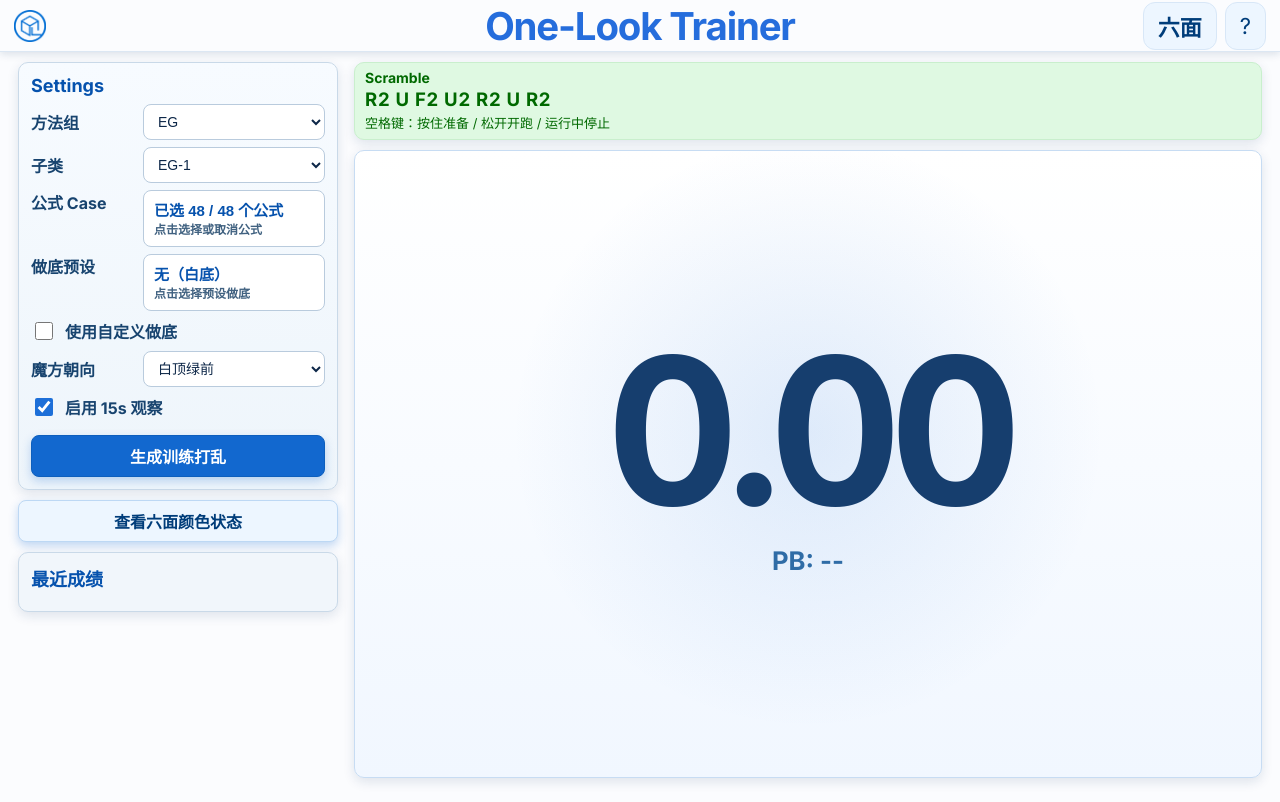
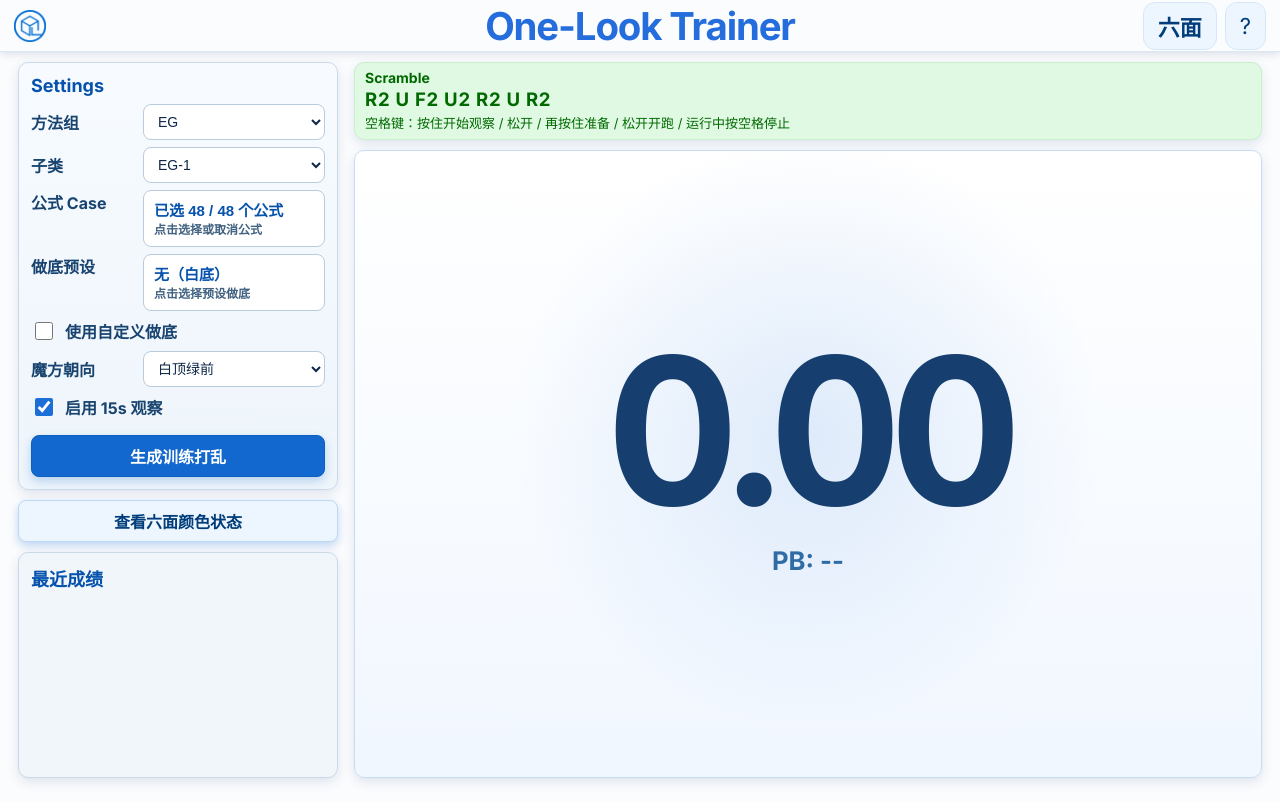
Before and after one commit to Neilyou/one-look, a React (Create React App) app: page / in a window 1280 px wide. Both pictures are taken after a click on the button "生成训练打乱". Built offline with nearby package versions, Linux system fonts and the light colour scheme.

Commit message:
feat: 禁观察时空格直接计时、停止后保留成绩、记录面板填满左下

```diff
--- a/src/App.css
+++ b/src/App.css
@@ -150,8 +150,9 @@ h2 {
 }
 
 .records-panel {
-  max-height: 155px;
+  flex: 1;
   overflow: auto;
+  min-height: 0;
 }
 
 .row {
--- a/src/trainer/TrainerPage.js
+++ b/src/trainer/TrainerPage.js
@@ -59,6 +59,7 @@ export default function TrainerPage() {
 
   const [startTs, setStartTs] = useState(0);
   const [elapsedMs, setElapsedMs] = useState(0);
+  const [lastTime, setLastTime] = useState(null);
   const [records, setRecords] = useState([]);
   const [spaceHeld, setSpaceHeld] = useState(false);
   const [showCubeModal, setShowCubeModal] = useState(false);
@@ -199,6 +200,7 @@ export default function TrainerPage() {
       setRunOffsetMs(0);
       setStartTs(Date.now());
       setElapsedMs(0);
+      setLastTime(null);
       setTimerPhase('running');
       setSpaceHeld(false);
       setSpaceDownAt(0);
@@ -230,7 +232,7 @@ export default function TrainerPage() {
           setTimerPhase('inspection');
           return;
         }
-        resetReady(NORMAL_READY_MS);
+        startRunning();
         return;
       }
 
@@ -243,6 +245,7 @@ export default function TrainerPage() {
         const t = runOffsetMs + Date.now() - startTs;
         setTimerPhase('idle');
         setElapsedMs(t);
+        setLastTime(t);
         setRunOffsetMs(0);
         setSpaceHeld(false);
         setReadyColor('red');
@@ -306,7 +309,6 @@ export default function TrainerPage() {
     setForwardSeq(forward);
 
     setTimerPhase('idle');
-    setElapsedMs(0);
     setRunOffsetMs(0);
     setInspectionStartTs(0);
     setInspectionLeftMs(INSPECTION_MS);
@@ -327,7 +329,9 @@ export default function TrainerPage() {
   const timerDisplay =
     timerPhase === 'inspection' || (timerPhase === 'ready' && enableInspection)
       ? String(Math.ceil(inspectionLeftMs / 1000))
-      : fmt(elapsedMs);
+      : timerPhase === 'idle' && lastTime !== null
+        ? fmt(lastTime)
+        : fmt(elapsedMs);
   const timerClassName = [
     'time',
     timerPhase === 'running' ? 'running' : '',
@@ -622,7 +626,7 @@ export default function TrainerPage() {
             <div className="panel scramble-panel">
               <h2>Scramble</h2>
               <div className="scramble">{scramble}</div>
-              <div className="hint">空格键：按住准备 / 松开开跑 / 运行中停止</div>
+              <div className="hint">{enableInspection ? '空格键：按住开始观察 / 松开 / 再按住准备 / 松开开跑 / 运行中按空格停止' : '空格键：按空格开始计时 / 再按空格停止'}</div>
             </div>
           )}
 
```
